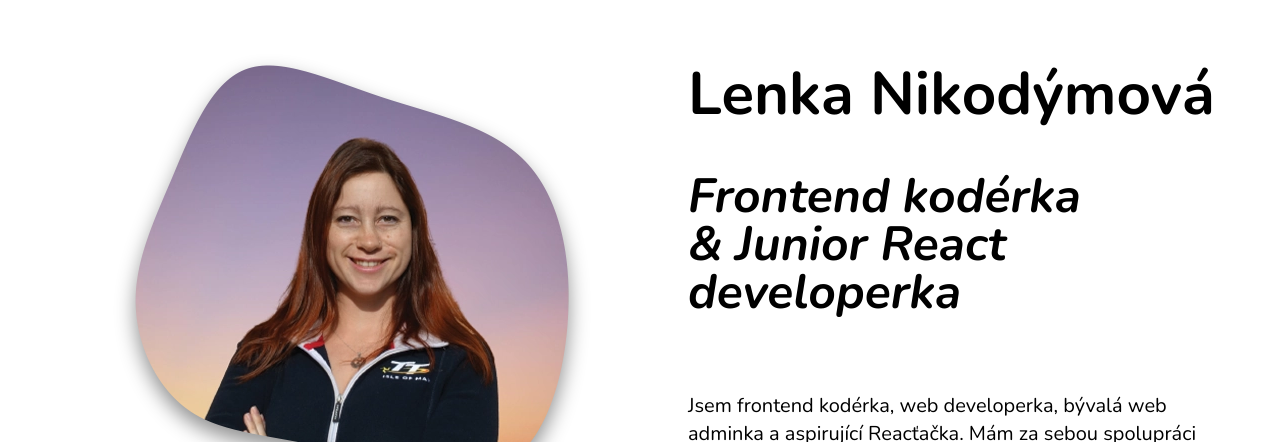
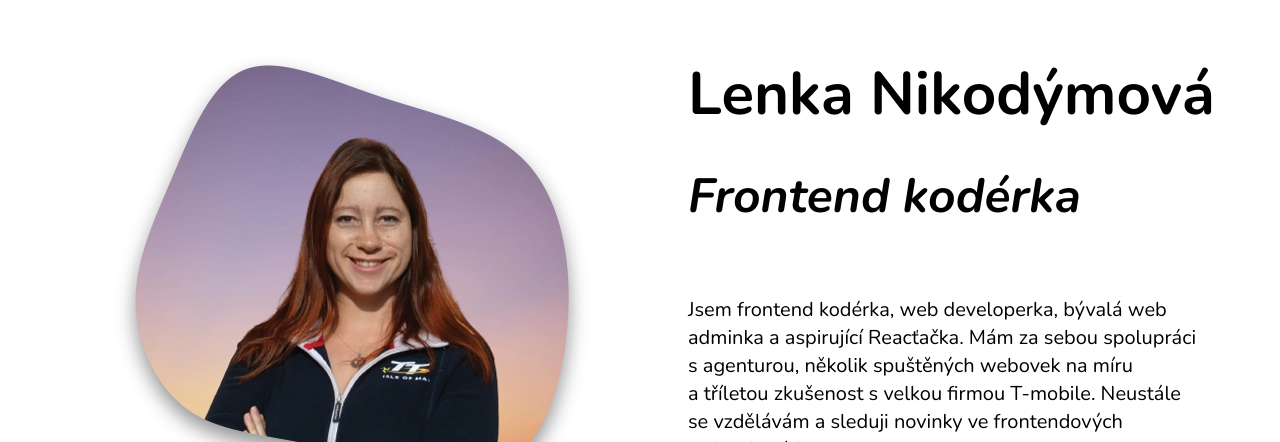
Before and after one commit to NikoLenCZ/nikolen, a website built with Vite: page src/index.html in a window 1280 px wide. Shown: the part 136-578 px from the top of the page. Built offline with nearby package versions, Linux system fonts and the light colour scheme.

Commit message:
adjust h1

```diff
--- a/src/index.html
+++ b/src/index.html
@@ -91,7 +91,7 @@
           src="/img/main.webp" alt="Lenka Nikodýmová" class="main-image">
         <div class="flex flex-col justify-center xl:max-w-[40rem] px-4 md:px-0">
           <h1 class="order-2 my-0 mb-8 text-3xl italic h2 md:text-start">
-            Frontend kodérka <br> & Junior React developerka
+            Frontend kodérka
           </h1>
           <h2 class="order-1 h1">Lenka Nikodýmová</h2>
           <p class="order-3 md:pr-20">
```
